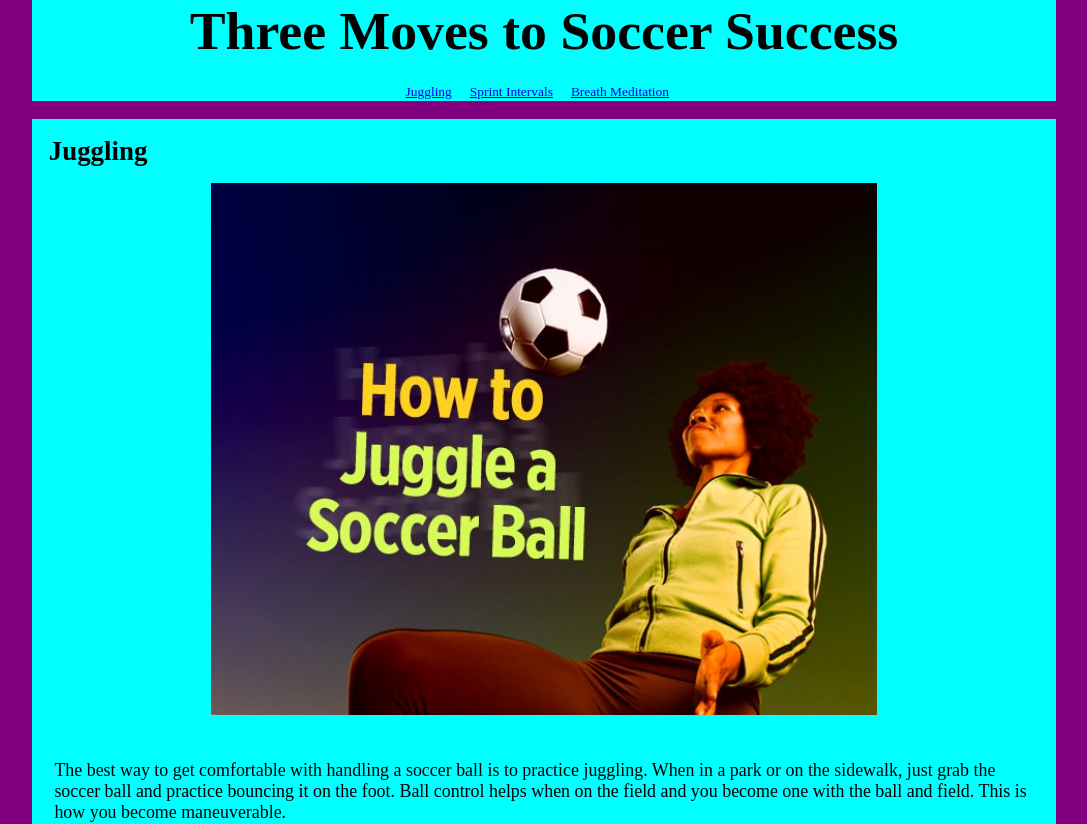
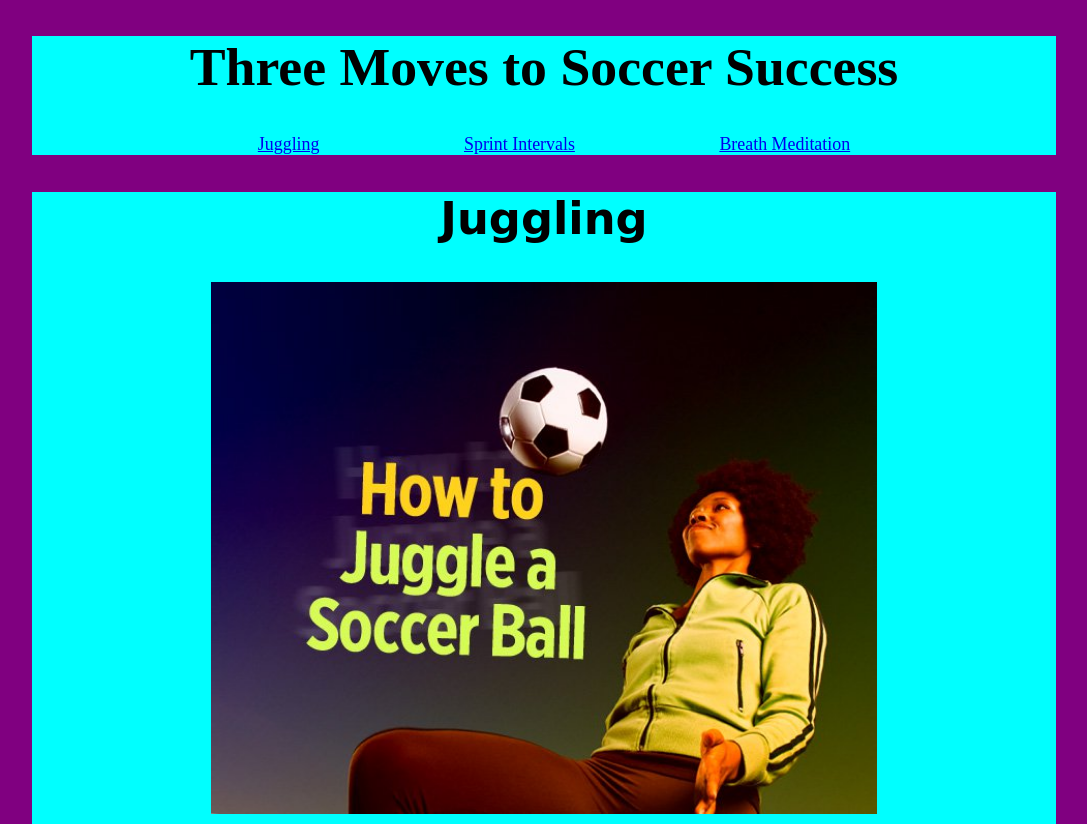
Before and after one commit to AnnaHey/html-me-something, a plain HTML site: page index.html in a window 1280 px wide. Shown: the top 824 px of the page, without its empty margins (96-1183 px from the left). Drawn offline with Linux system fonts and the light colour scheme.

Commit message:
Small changes in index, changed margins etc on css

```diff
--- a/index.html
+++ b/index.html
@@ -3,6 +3,7 @@
   <head>
     <title>  The Show Me Soccer by Anna Hexter </title>
     <link rel="stylesheet" type="text/css" href="styles.css" >
+    <meta charset="UTF-8">
   </head>
 <body>
   <header>
@@ -10,34 +11,32 @@
       <nav>
         <ul>
           <li>
-            <a href="#The Juggle">Juggling</a>
+            <a href="#Juggle">Juggling</a>
           </li>
           <li>
             <a href="#Intervals">Sprint Intervals</a>
           </li>
           <li>
-            <a href="#Breathing Meditation">Breath Meditation</a>
+            <a href="#BreathingMeditation">Breath Meditation</a>
           </li>
         </ul>
       </nav>
   </header>
   <main>
     <article>
-      <section>
-        <h2>Juggling</h2>
-         <a name="The Juggle"></a>
+      <h2>Juggling</h2>
+         <a id="Juggle"></a>
         <figure>
-          <img src="images/Sister Juggle.jpg" alt ="A woman juggles, credit intnt">
+          <img src="images/shejuggle.jpg" alt ="A woman juggles, credit intnt">
         </figure>
         <p>
           The best way to get comfortable with handling a soccer ball is to practice juggling.  When in a park or on the sidewalk,
           just grab the soccer ball and practice bouncing it on the foot. Ball control helps when on the field and you become one
           with the ball and field. This is how you become maneuverable.
         </p>
-      </section>
       <section>
         <h3>Sprint Intervals</h3>
-         <a name="Intervals"></a>
+         <a id="Intervals"></a>
         <figure>
           <img src="images/sprintintervals.jpg" alt ="Usain, where r u">
         </figure>
@@ -49,7 +48,7 @@
       </section>
       <section>
         <h4>Breath Meditation</h4>
-         <a name="Breathing Meditation"></a>
+         <a id="BreathingMeditation"></a>
         <figure>
           <img src="images/brem.png" alt ="inhale and exhale">
         </figure>
@@ -59,6 +58,8 @@
           Have a great day on the soccer field!
         </p>
       </section>
+    </article>
+  </main>
     <footer>
       <p>&copy; Steps by Anna Hexter</p>
     </footer>
--- a/styles.css
+++ b/styles.css
@@ -22,18 +22,16 @@ header h1 {
 	text-align: center;
 }
 
-h1, h2, h3 {
-	margin: 0;
+h2, h3, h4 {
+	font-family: 'Coiny', cursive;
+	font-size: 250%;
+	text-align: center;
+
 }
 
 h1 {
 	font-size: 300%;
 }
-
-main h2 {
-	padding: 0.625em 0 0.625em 0.625em;
-}
-
 
 
 nav ul {
@@ -42,13 +40,15 @@ nav ul {
 }
 
 nav ul li {
-	display: inline-block;
-	margin-right: 1em;
-	font-size: 0.75em;
+	display: inline;
+	margin-right: 60px;
+	margin-left: 80px;
+	font-size: 100%;
 }
 
 p {
-	padding: 1.25em;
+	border: 1px solid black;
+    background-color: orange;
 }
 
 figure {
```
Also changed, not shown: images/shejuggle.jpg (renamed from images/Sister Juggle.jpg).
